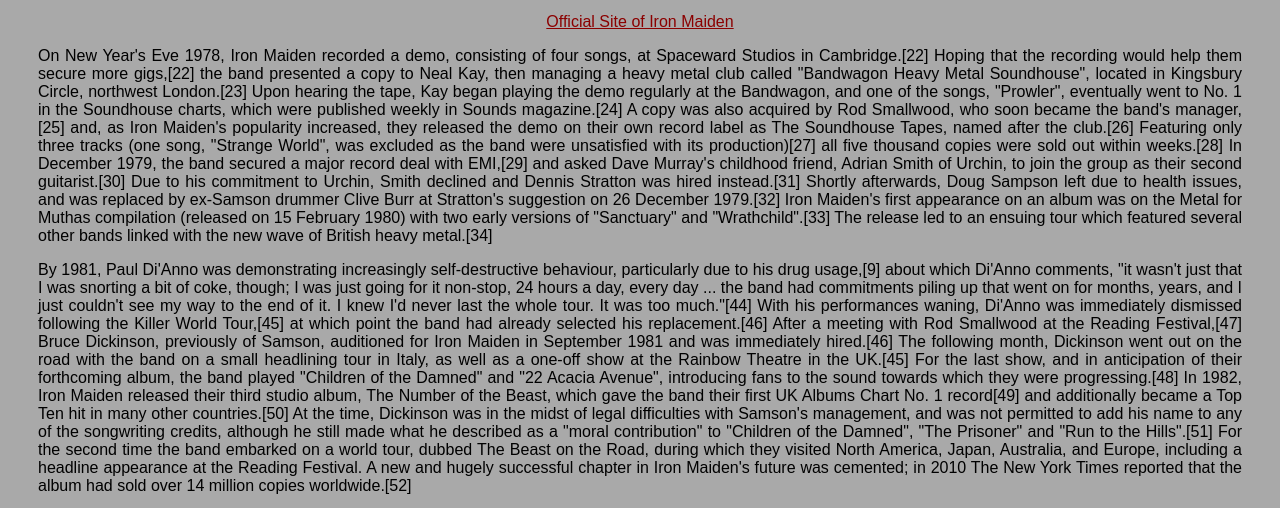
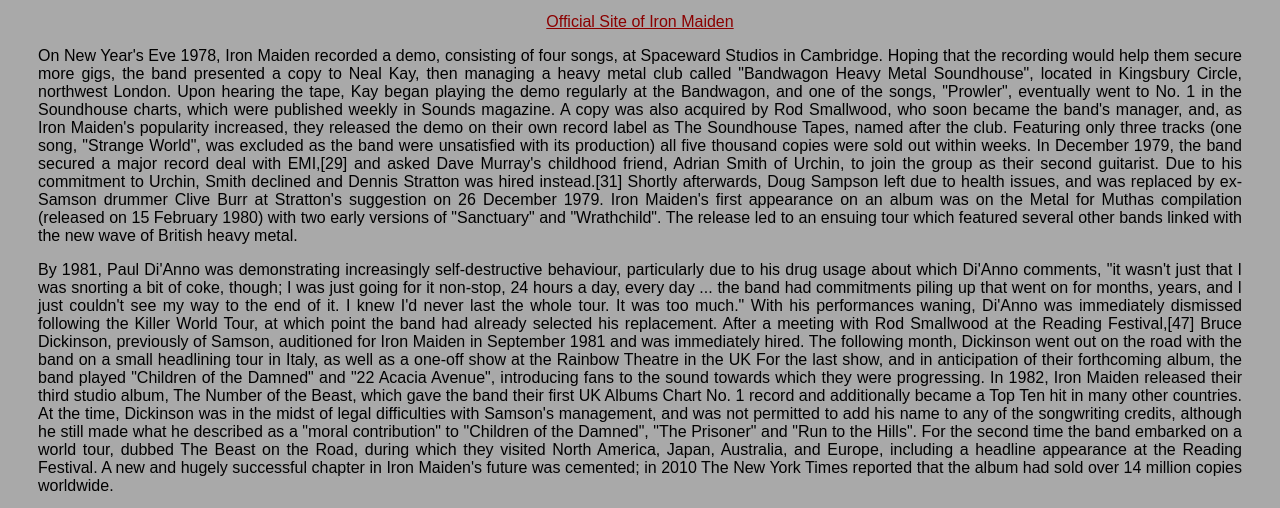
Before and after one commit to NataJenkins/MicroverseAndjela, a plain HTML site: page fcc-test-suite-template-master/index.html in a window 1280 px wide. Shown: the part 1327-1835 px from the top of the page. Drawn offline with Linux system fonts and the light colour scheme.

Commit message:
Update index.html

```diff
--- a/fcc-test-suite-template-master/index.html
+++ b/fcc-test-suite-template-master/index.html
@@ -25,16 +25,16 @@
       <a id= "tribute-link" href = "https://ironmaiden.com/" target = "_blank">Official Site of Iron Maiden</a>
     </div>
     <p>
-      On New Year's Eve 1978, Iron Maiden recorded a demo, consisting of four songs, at Spaceward Studios in Cambridge.[22] Hoping that the recording would help them secure more gigs,[22] the band presented a copy to Neal Kay, then managing a heavy metal club called "Bandwagon Heavy Metal Soundhouse", located in Kingsbury Circle, northwest London.[23] Upon hearing the tape, Kay began playing the demo regularly at the Bandwagon, and one of the songs, "Prowler", eventually went to No. 1 in the Soundhouse charts, which were published weekly in Sounds magazine.[24] A copy was also acquired by Rod Smallwood, who soon became the band's manager,[25] and, as Iron Maiden's popularity increased, they released the demo on their own record label as The Soundhouse Tapes, named after the club.[26] Featuring only three tracks (one song, "Strange World", was excluded as the band were unsatisfied with its production)[27] all five thousand copies were sold out within weeks.[28]
+      On New Year's Eve 1978, Iron Maiden recorded a demo, consisting of four songs, at Spaceward Studios in Cambridge. Hoping that the recording would help them secure more gigs, the band presented a copy to Neal Kay, then managing a heavy metal club called "Bandwagon Heavy Metal Soundhouse", located in Kingsbury Circle, northwest London. Upon hearing the tape, Kay began playing the demo regularly at the Bandwagon, and one of the songs, "Prowler", eventually went to No. 1 in the Soundhouse charts, which were published weekly in Sounds magazine. A copy was also acquired by Rod Smallwood, who soon became the band's manager, and, as Iron Maiden's popularity increased, they released the demo on their own record label as The Soundhouse Tapes, named after the club. Featuring only three tracks (one song, "Strange World", was excluded as the band were unsatisfied with its production) all five thousand copies were sold out within weeks.
 
-In December 1979, the band secured a major record deal with EMI,[29] and asked Dave Murray's childhood friend, Adrian Smith of Urchin, to join the group as their second guitarist.[30] Due to his commitment to Urchin, Smith declined and Dennis Stratton was hired instead.[31] Shortly afterwards, Doug Sampson left due to health issues, and was replaced by ex-Samson drummer Clive Burr at Stratton's suggestion on 26 December 1979.[32] Iron Maiden's first appearance on an album was on the Metal for Muthas compilation (released on 15 February 1980) with two early versions of "Sanctuary" and "Wrathchild".[33] The release led to an ensuing tour which featured several other bands linked with the new wave of British heavy metal.[34]
+In December 1979, the band secured a major record deal with EMI,[29] and asked Dave Murray's childhood friend, Adrian Smith of Urchin, to join the group as their second guitarist. Due to his commitment to Urchin, Smith declined and Dennis Stratton was hired instead.[31] Shortly afterwards, Doug Sampson left due to health issues, and was replaced by ex-Samson drummer Clive Burr at Stratton's suggestion on 26 December 1979. Iron Maiden's first appearance on an album was on the Metal for Muthas compilation (released on 15 February 1980) with two early versions of "Sanctuary" and "Wrathchild". The release led to an ensuing tour which featured several other bands linked with the new wave of British heavy metal.
     </p>
     <p>
-      By 1981, Paul Di'Anno was demonstrating increasingly self-destructive behaviour, particularly due to his drug usage,[9] about which Di'Anno comments, "it wasn't just that I was snorting a bit of coke, though; I was just going for it non-stop, 24 hours a day, every day ... the band had commitments piling up that went on for months, years, and I just couldn't see my way to the end of it. I knew I'd never last the whole tour. It was too much."[44] With his performances waning, Di'Anno was immediately dismissed following the Killer World Tour,[45] at which point the band had already selected his replacement.[46]
+      By 1981, Paul Di'Anno was demonstrating increasingly self-destructive behaviour, particularly due to his drug usage about which Di'Anno comments, "it wasn't just that I was snorting a bit of coke, though; I was just going for it non-stop, 24 hours a day, every day ... the band had commitments piling up that went on for months, years, and I just couldn't see my way to the end of it. I knew I'd never last the whole tour. It was too much." With his performances waning, Di'Anno was immediately dismissed following the Killer World Tour, at which point the band had already selected his replacement.
 
-After a meeting with Rod Smallwood at the Reading Festival,[47] Bruce Dickinson, previously of Samson, auditioned for Iron Maiden in September 1981 and was immediately hired.[46] The following month, Dickinson went out on the road with the band on a small headlining tour in Italy, as well as a one-off show at the Rainbow Theatre in the UK.[45] For the last show, and in anticipation of their forthcoming album, the band played "Children of the Damned" and "22 Acacia Avenue", introducing fans to the sound towards which they were progressing.[48]
+After a meeting with Rod Smallwood at the Reading Festival,[47] Bruce Dickinson, previously of Samson, auditioned for Iron Maiden in September 1981 and was immediately hired. The following month, Dickinson went out on the road with the band on a small headlining tour in Italy, as well as a one-off show at the Rainbow Theatre in the UK For the last show, and in anticipation of their forthcoming album, the band played "Children of the Damned" and "22 Acacia Avenue", introducing fans to the sound towards which they were progressing.
 
-In 1982, Iron Maiden released their third studio album, The Number of the Beast, which gave the band their first UK Albums Chart No. 1 record[49] and additionally became a Top Ten hit in many other countries.[50] At the time, Dickinson was in the midst of legal difficulties with Samson's management, and was not permitted to add his name to any of the songwriting credits, although he still made what he described as a "moral contribution" to "Children of the Damned", "The Prisoner" and "Run to the Hills".[51] For the second time the band embarked on a world tour, dubbed The Beast on the Road, during which they visited North America, Japan, Australia, and Europe, including a headline appearance at the Reading Festival. A new and hugely successful chapter in Iron Maiden's future was cemented; in 2010 The New York Times reported that the album had sold over 14 million copies worldwide.[52]
+In 1982, Iron Maiden released their third studio album, The Number of the Beast, which gave the band their first UK Albums Chart No. 1 record and additionally became a Top Ten hit in many other countries. At the time, Dickinson was in the midst of legal difficulties with Samson's management, and was not permitted to add his name to any of the songwriting credits, although he still made what he described as a "moral contribution" to "Children of the Damned", "The Prisoner" and "Run to the Hills". For the second time the band embarked on a world tour, dubbed The Beast on the Road, during which they visited North America, Japan, Australia, and Europe, including a headline appearance at the Reading Festival. A new and hugely successful chapter in Iron Maiden's future was cemented; in 2010 The New York Times reported that the album had sold over 14 million copies worldwide.
     </p>
 
     <!--
```
